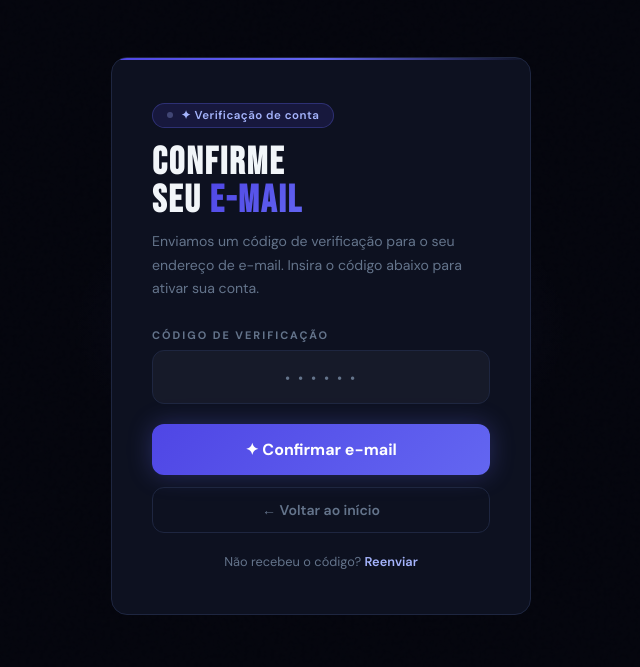
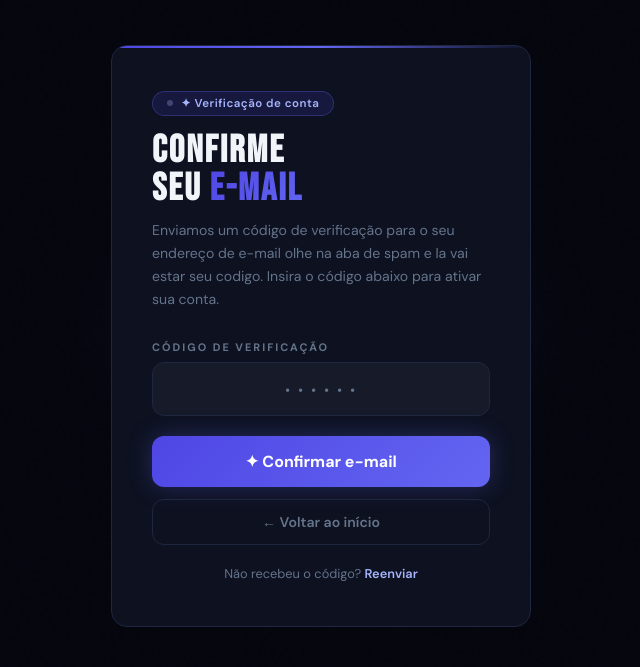
Before and after one commit to godkaue4/god-redacao, a Flask app: page /confirmar-email in a window 1280 px wide. Shown: the part 64-731 px from the top of the page, without its empty margins (319-959 px from the left). Run offline with Flask 3, Linux system fonts and the light colour scheme; the visitor is signed in with stand-in values (Sample User, id 1); data comes from the database, SQL or seed files in the repository; parts of the project's set-up code (start-up, migrations or seed data) failed here and were passed over; some libraries are stand-ins or nearby versions.

Commit message:
add spam

```diff
--- a/microsaas/templates/confirmar_email.html
+++ b/microsaas/templates/confirmar_email.html
@@ -336,7 +336,7 @@ footer p { font-size: 0.75rem; color: var(--muted); }
 
   <h1>CONFIRME<br>SEU <span>E-MAIL</span></h1>
   <p class="card-desc">
-    Enviamos um código de verificação para o seu endereço de e-mail.
+    Enviamos um código de verificação para o seu endereço de e-mail olhe na aba de spam e la vai estar seu codigo.
     Insira o código abaixo para ativar sua conta.
   </p>
 
```
